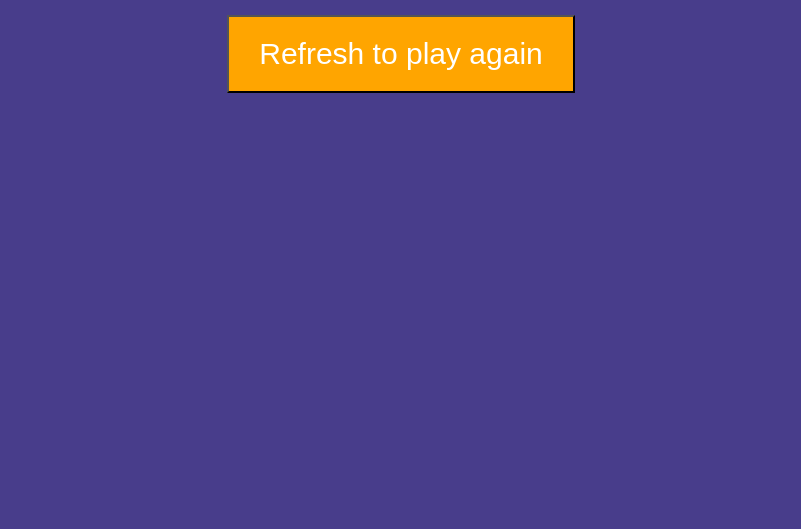
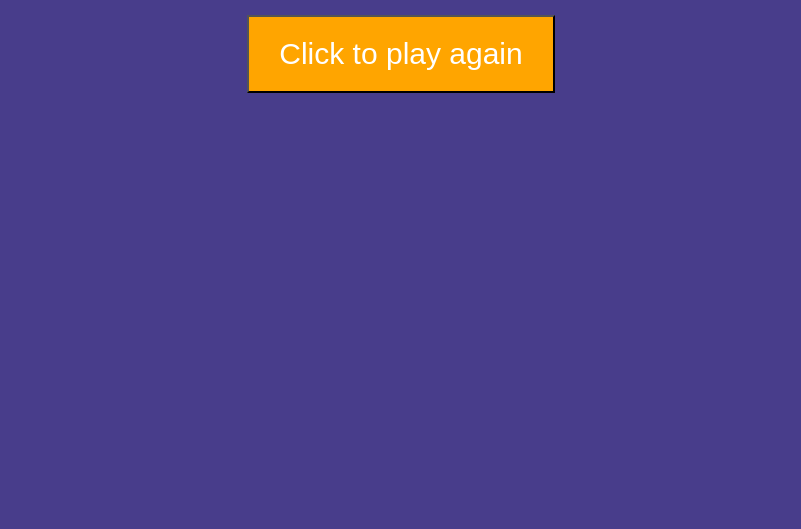
Before and after one commit to AlessandroDico/js-dadi, a plain HTML site: page index.html in a window 1280 px wide. Shown: the part 271-800 px from the top of the page, without its empty margins (239-1040 px from the left). Drawn offline with Linux system fonts and the light colour scheme.

Commit message:
cambiato testo bottone

```diff
--- a/index.html
+++ b/index.html
@@ -24,7 +24,7 @@
 
         <p class="winner" id="the_winner_is"></p>
 
-        <button onClick="window.location.reload();">Refresh to play again</button>
+        <button onClick="window.location.reload();">Click to play again</button>
 
         <script src="assets/main.js" charset="utf-8"></script>
     </body>
```
